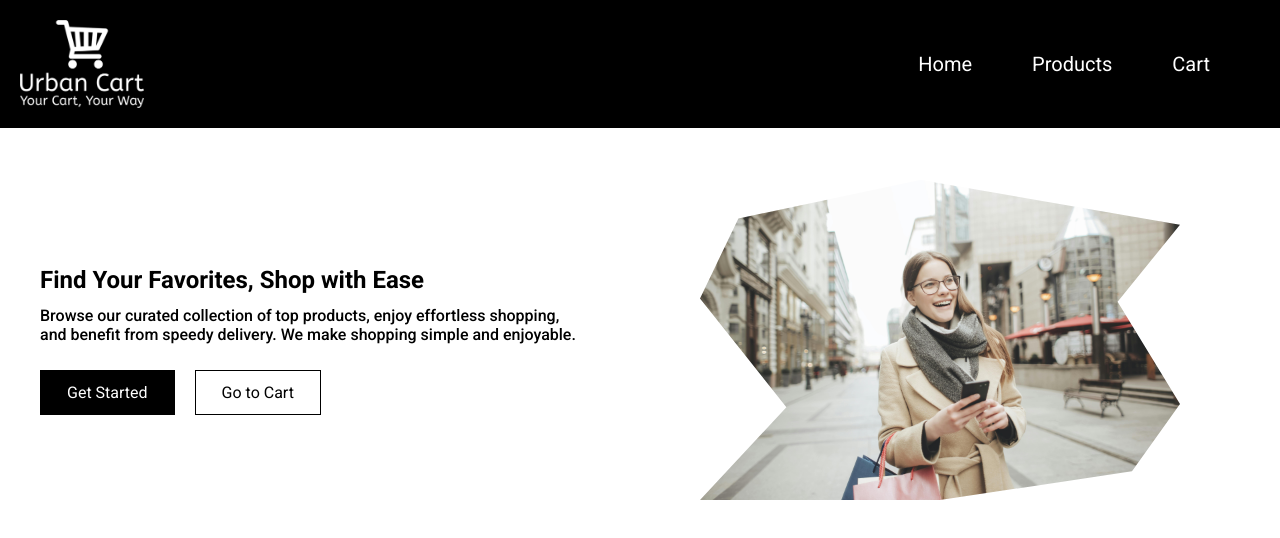
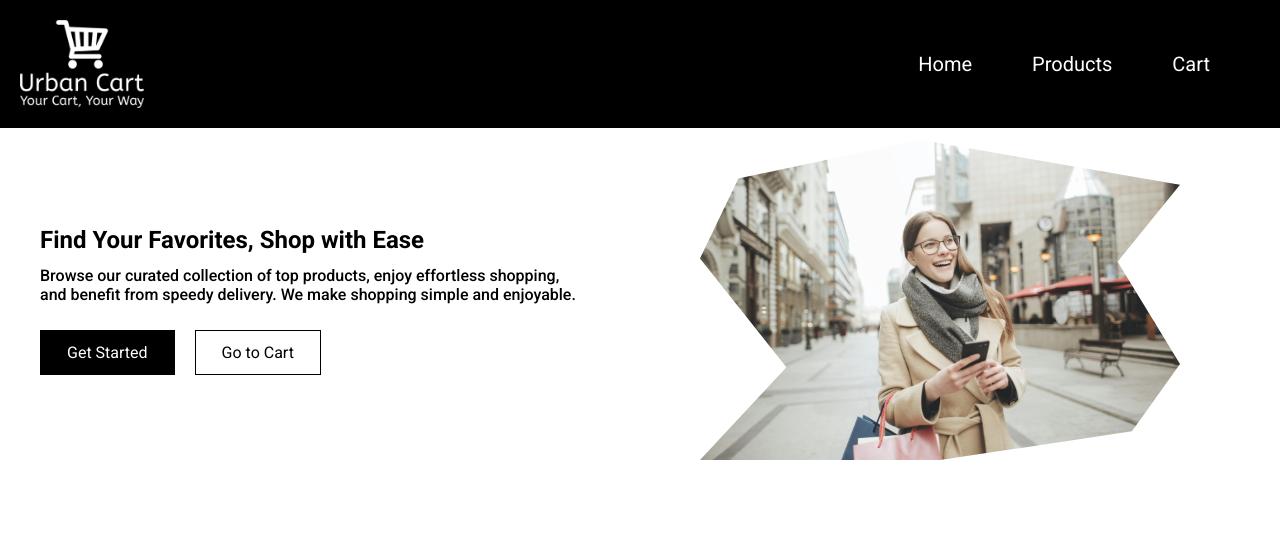
Before and after one commit to ShivanshBhatnagar8/Shopping-Cart, a React (Vite) app: page / in a window 1280 px wide. Shown: the top 538 px of the page. Built offline with nearby package versions, Linux system fonts and the light colour scheme; no server answers.

Commit message:
Added viewport height to the container

```diff
--- a/src/components/Home/Home.module.css
+++ b/src/components/Home/Home.module.css
@@ -5,6 +5,7 @@
   align-items: center;
   padding: 2rem 2rem;
   margin-top: 1.2rem;
+  height: 40vh;
 }
 .home {
   width: 80%;
```
